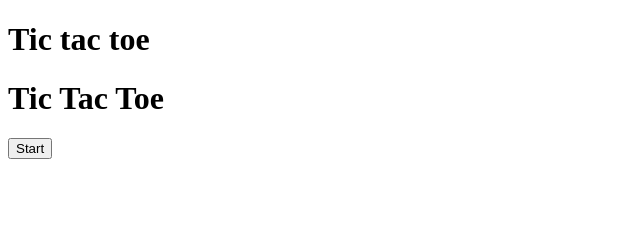
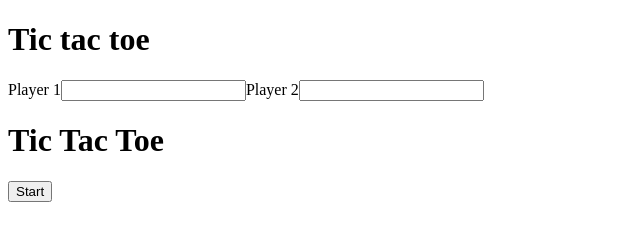
Before and after one commit to SuspiciousApplePie/tic-tac-toe, a plain HTML site: page index.html in a window 1280 px wide. Both pictures are taken after a click on the button "Start". Shown: the whole page, without its empty margins (0-640 px from the left). Drawn offline with Linux system fonts and the light colour scheme.

Commit message:
Add input for player name

```diff
--- a/css/styles.css
+++ b/css/styles.css
@@ -0,0 +1,14 @@
+main {
+	height: 300px;
+}
+
+.board-wrapper {
+	height: 300px;
+	display: grid;
+	grid-template-columns: repeat(3, 1fr);
+	grid-template-rows: repeat(3, 1fr);
+}
+
+.cell {
+	border: 1px solid #333;
+}
--- a/index.html
+++ b/index.html
@@ -4,7 +4,7 @@
 		<meta charset="utf-8">
 		<meta name="viewport" content="width=device-width, initial-scale=1.0">
 		<title>Tic Tac Toe</title>
-		<link rel="stylesheet" src="css/styles.css">
+		<link rel="stylesheet" href="css/styles.css">
 		<script src="js/script.js" defer></script>
 	</head>
 
--- a/js/script.js
+++ b/js/script.js
@@ -147,15 +147,17 @@ const displayController = (function (){
 	const main = document.querySelector('main');
 
 	container.addEventListener('click', handleClick);
+	generatePlayerNameInput();
 	generateTitle();
 	generateButton();
+	getPlayerName();
 
 	function handleClick(e) {
 	 	if (e.target.id === 'startGame') startGame();
 	}
 
 	function startGame() {
-		gameController.startGame();
+		generateGameBoard();
 	}
 
 	function generateTitle() {
@@ -170,6 +172,25 @@ const displayController = (function (){
 		startButton.textContent = 'Start';
 		main.appendChild(startButton);
 	}
+
+	function  generatePlayerNameInput() {
+		for (playerNumber = 0; playerNumber < 2; playerNumber++) {
+			const nameLabel = document.createElement(`label`);
+			nameLabel.htmlFor = `player${playerNumber + 1}`;
+			nameLabel.innerText = `Player ${playerNumber + 1}`;
+
+
+			const nameField = document.createElement('input');
+			nameField.type = 'text';
+			nameField.className = 'name-field';
+			nameField.name = `player${playerNumber + 1}`;
+			nameField.id = `player${playerNumber + 1}`;
+
+			main.appendChild(nameLabel);
+			main.appendChild(nameField);
+		}
+	}
+
 })();
 
 function createPlayer (name, marker) {
```
